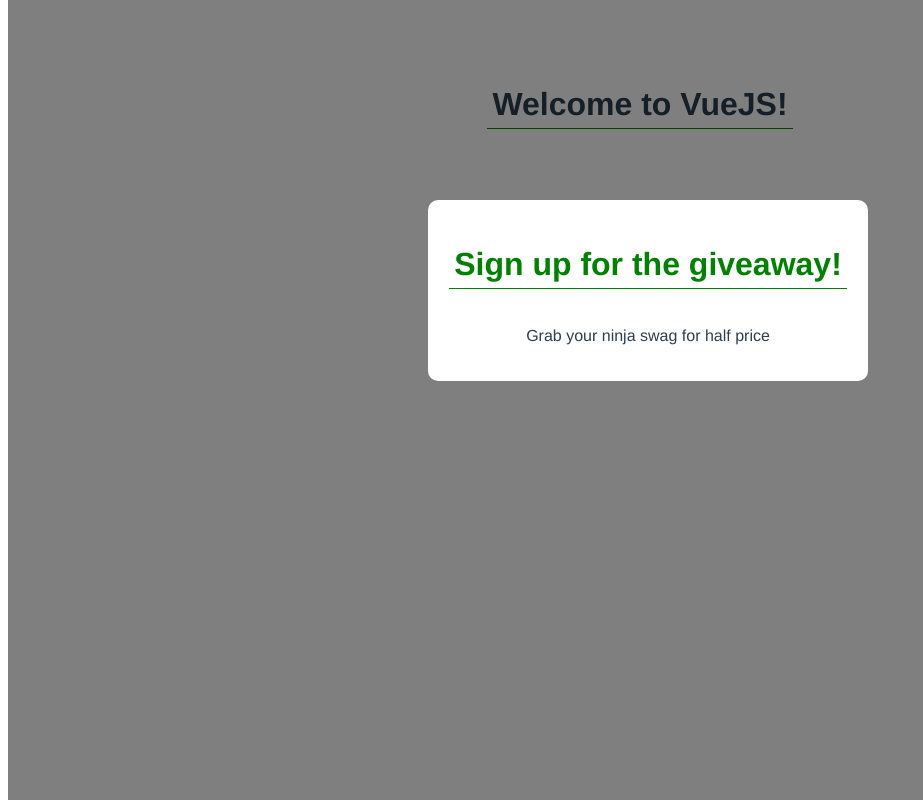
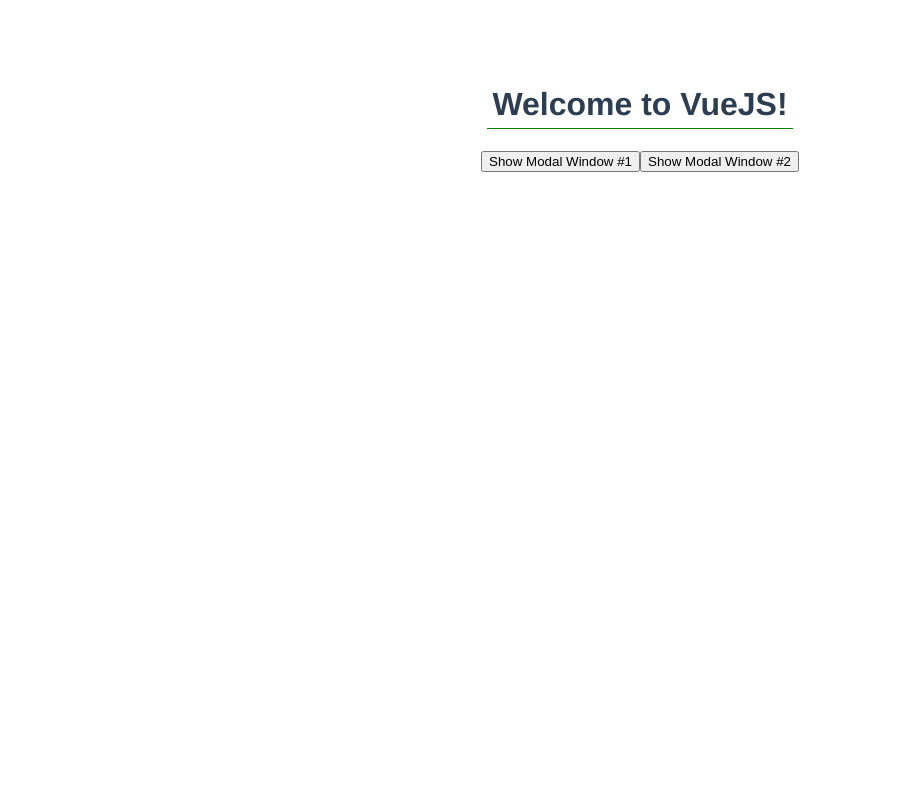
Before and after one commit to sanjuantony/modal-project, a Vue app: page / in a window 1280 px wide. Shown: the whole page, without its empty margins (0-923 px from the left). Built offline with nearby package versions, Linux system fonts and the light colour scheme.

Commit message:
Code updates for Events, Slots etc.

```diff
--- a/src/App.vue
+++ b/src/App.vue
@@ -5,12 +5,35 @@
 -->
 
 <h1>{{title}}</h1>
+<br>
+<button @click="toggleModal">Show Modal Window #1</button>
+<button @click="toggleModal2">Show Modal Window #2</button>
 <!--
 <br>
 <input type="text" ref="txt" width="100px">
 <button @click="handleClick">Click Me</button>
 -->
-<Modal :header="header" :text="text"/>
+<div v-if="showModal">
+  <Modal  @closeModal="toggleModal">
+      <h2>{{header}}</h2>
+      <p>{{text}}</p>
+      <template v-slot:links >
+        <a href="#">Link 1</a><br>
+        <a href="#">Link 2</a>
+      </template>
+  </Modal>
+</div>
+
+<div v-if="showModal2">
+  <Modal  @closeModal="toggleModal2">
+      <h2>Modal 2</h2>
+      <p>Welcome to model # 2</p>
+      <template v-slot:links >
+        <a href="#">Link 1</a><br>
+        <a href="#">Link 2</a>
+      </template>
+  </Modal>
+</div>
 
 </template>
 
@@ -27,7 +50,9 @@
     return {
         title: "Welcome to VueJS!",
         header: "Sign up for the giveaway!",
-        text: "Grab your ninja swag for half price"
+        text: "Grab your ninja swag for half price",
+        showModal: false,
+        showModal2: false
       }
   },
   methods: {
@@ -35,7 +60,14 @@
       console.log(this.$refs.txt)
       this.$refs.txt.classList.add("active")
       this.$refs.txt.focus()
+    },
+    toggleModal() {
+      this.showModal = !this.showModal
+    },
+    toggleModal2() {
+      this.showModal2 = !this.showModal2
     }
+
   }
 }
 </script>
--- a/src/components/Modal.vue
+++ b/src/components/Modal.vue
@@ -1,8 +1,10 @@
 <template>
-    <div class="backdrop">
+    <div class="backdrop" @click.self='this.$emit("closeModal")'>
         <div class="modal">
-            <h1> {{ header }}  </h1>
-            <p>{{ text }}</p>
+            <slot> </slot>
+            <div class="actions">
+                <slot name="links"></slot>
+            </div>
         </div>
     </div>
 </template>
@@ -10,7 +12,12 @@
 <script>
 export default {
     //name: 'Modal',
-    props: ['header','text']
+    //props: ['header','text'],
+    methods: {
+        closeModal() {
+            this.$emit("closeModal")
+        }
+    }
 }
 </script>
 
@@ -34,4 +41,7 @@
     .modal h1 {
         color: green;
     }
+    .modal .actions a{
+        color:brown;
+    }
 </style>
```
